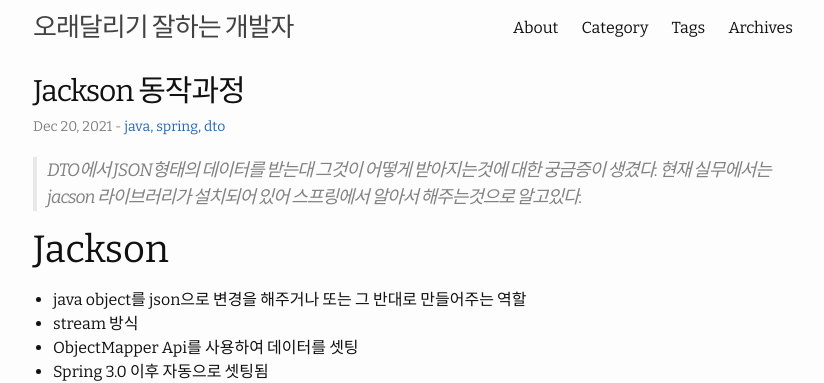
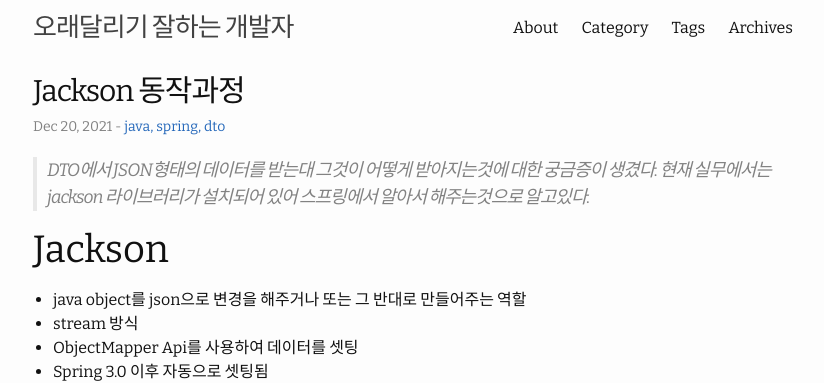
Before and after one commit to HWANGJEONGHYEON1/HWANGJEONGHYEON1.github.io, a Jekyll site: the page built from _posts/2021-12-20-Jaskson 동작원리.md, in a window 1280 px wide. Shown: the top 383 px of the page, without its empty margins (227-1051 px from the left). Built offline with Jekyll 4.4.1, drawn with Linux system fonts in a browser that asks for light colours; comment, search, counter and statistics services are not loaded.

Commit message:
Update 2021-12-20-Jaskson 동작원리.md

```diff
--- a/_posts/2021-12-20-Jaskson 동작원리.md
+++ b/_posts/2021-12-20-Jaskson 동작원리.md
@@ -5,7 +5,7 @@ date:   2021-12-20 13:00:21 +0900
 categories: java, spring, dto
 ---
 
-> DTO에서 JSON형태의 데이터를 받는대 그것이 어떻게 받아지는것에 대한 궁금증이 생겼다. 현재 실무에서는 jacson 라이브러리가 설치되어 있어 스프링에서 알아서 해주는것으로 알고있다.
+> DTO에서 JSON형태의 데이터를 받는대 그것이 어떻게 받아지는것에 대한 궁금증이 생겼다. 현재 실무에서는 jackson 라이브러리가 설치되어 있어 스프링에서 알아서 해주는것으로 알고있다.
 
 # Jackson
 - java object를 json으로 변경을 해주거나 또는 그 반대로 만들어주는 역할
```
